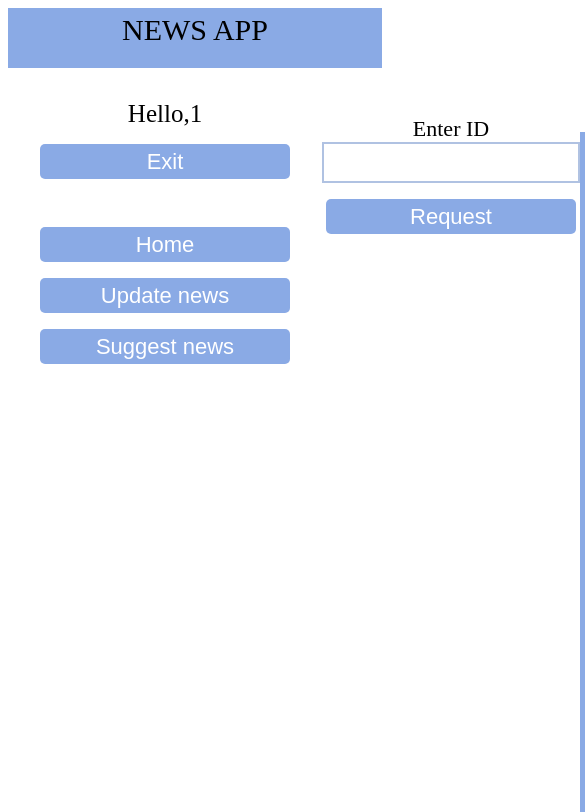
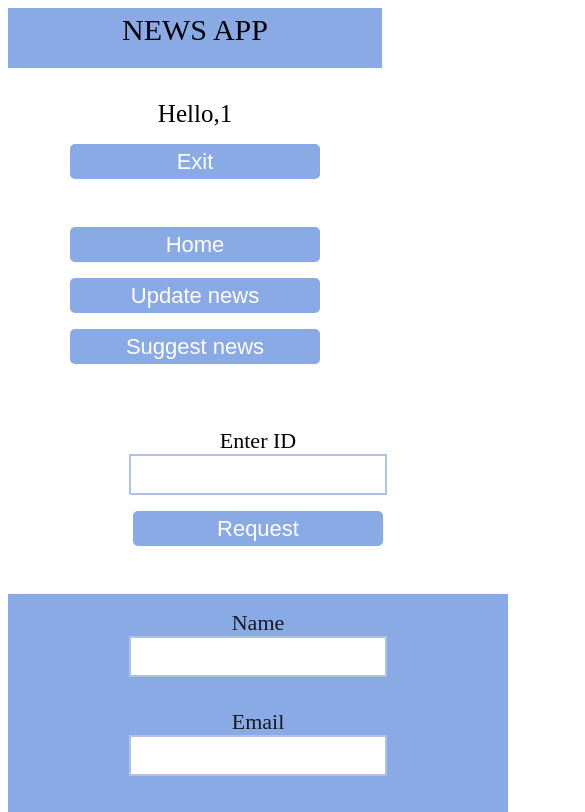
Before and after one commit to ArthurGorbenko/NewsApp, a React (Create React App) app: page /users/1/updateForm in a window 390 px wide. Shown: the top 812 px of the page, 585 px wide, since content can reach past the window. Built offline with nearby package versions, Linux system fonts and the light colour scheme.

Commit message:
add mobile layout to updateForm

```diff
--- a/src/app.module.css
+++ b/src/app.module.css
@@ -6,12 +6,13 @@
 
 .wrapper_items {
     flex:2 1 500px;
-    margin-top: 1rem;
+    margin:1rem auto;
 }
 
 .main {
     display: flex;
     justify-content: space-between;
+    flex-direction: row;
 }
 
 .header {
@@ -23,3 +24,9 @@
     padding: 5px;
 
 }
+
+@media (max-width: 850px) {
+    .main {
+        flex-direction: column;
+    }
+ }
--- a/src/assets/api.js
+++ b/src/assets/api.js
@@ -114,6 +114,10 @@ export const sendInfoToUpdatePost = (data, token = '') => {
 const processDataToFormData = data => {
   const formData = new FormData()
   for (let key in data) {
+    if (key === 'file') {
+      formData.append('file', data[key])
+      continue
+    }
     formData.set(key, data[key])
   }
   return formData
--- a/src/modules/ListAllNews/list-news.module.css
+++ b/src/modules/ListAllNews/list-news.module.css
@@ -1,4 +1,6 @@
 .wrapper_items {
     display: flex;
     flex-wrap: wrap;
+    align-items: center;
+    margin: 0 auto;
 }
--- a/src/modules/LogginedUser/loggined-user.module.css
+++ b/src/modules/LogginedUser/loggined-user.module.css
@@ -3,9 +3,9 @@
     flex-direction: column;
     text-align: center;
     margin: 2rem;
+    align-items: center;
 }
 
 .greetings {
-    /* margin: 1rem; */
     font-size: 25px;
 }
--- a/src/modules/LoginForm/login-form.module.css
+++ b/src/modules/LoginForm/login-form.module.css
@@ -2,6 +2,7 @@
     display: flex;
     flex-direction: column;
     margin: 2rem;
+    align-items: center;
 }
 
 .form {
--- a/src/modules/PublicForm/PublicForm.js
+++ b/src/modules/PublicForm/PublicForm.js
@@ -30,7 +30,6 @@ const PublicForm = ({ callback, defaultInputs }) => {
     e.preventDefault()
     setFiles(e.target.files[0])
   }
-
   return (
     <div className={style.wrapper}>
       <form
--- a/src/modules/UpdateForm/update-form.module.css
+++ b/src/modules/UpdateForm/update-form.module.css
@@ -7,13 +7,19 @@
 .wrapper {
     display: flex;
     justify-content: space-around;
+    flex-direction: row;
+}
+
+@media(max-width:850px) {
+    .wrapper {
+        flex-direction: column;
+    }
 }
 
 .form {
     display: flex;
     flex-direction: column;
     align-items: center;
-    /* margin: 1rem; */
 }
 
 .input {
```
